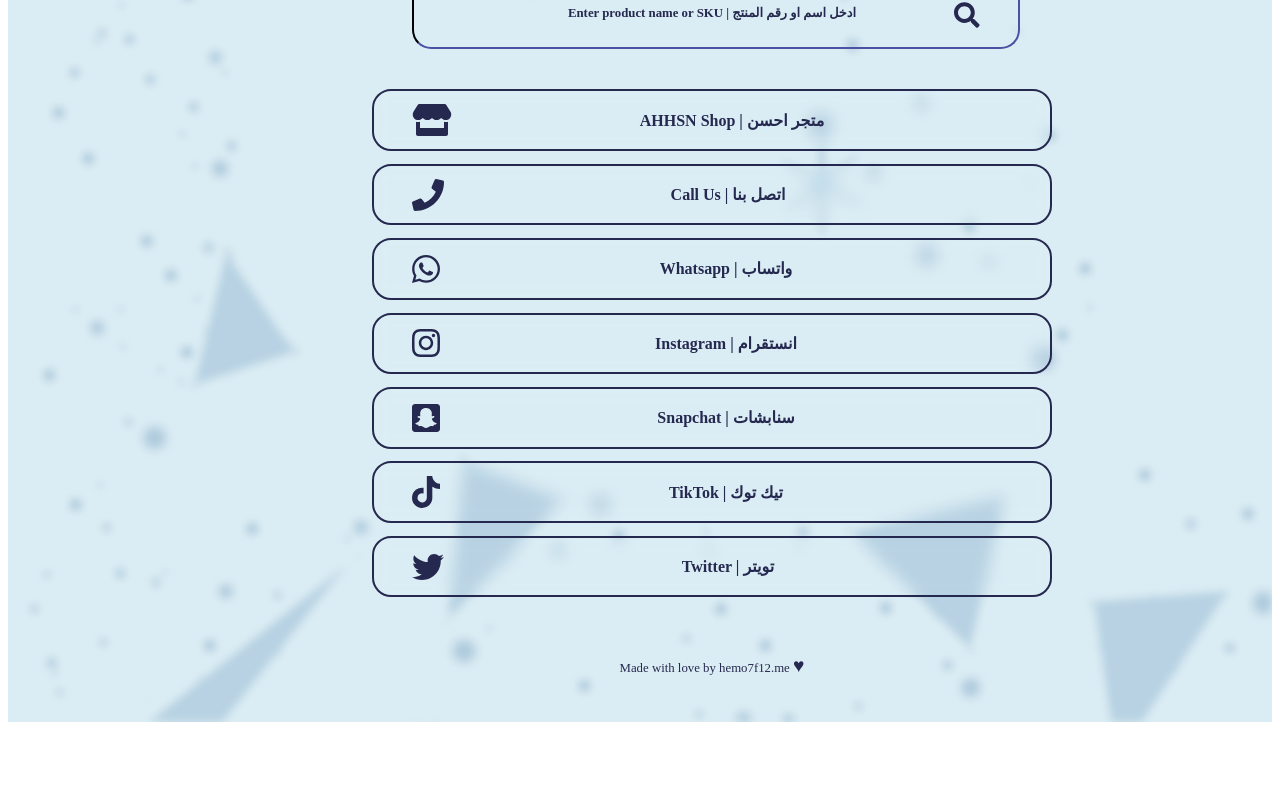
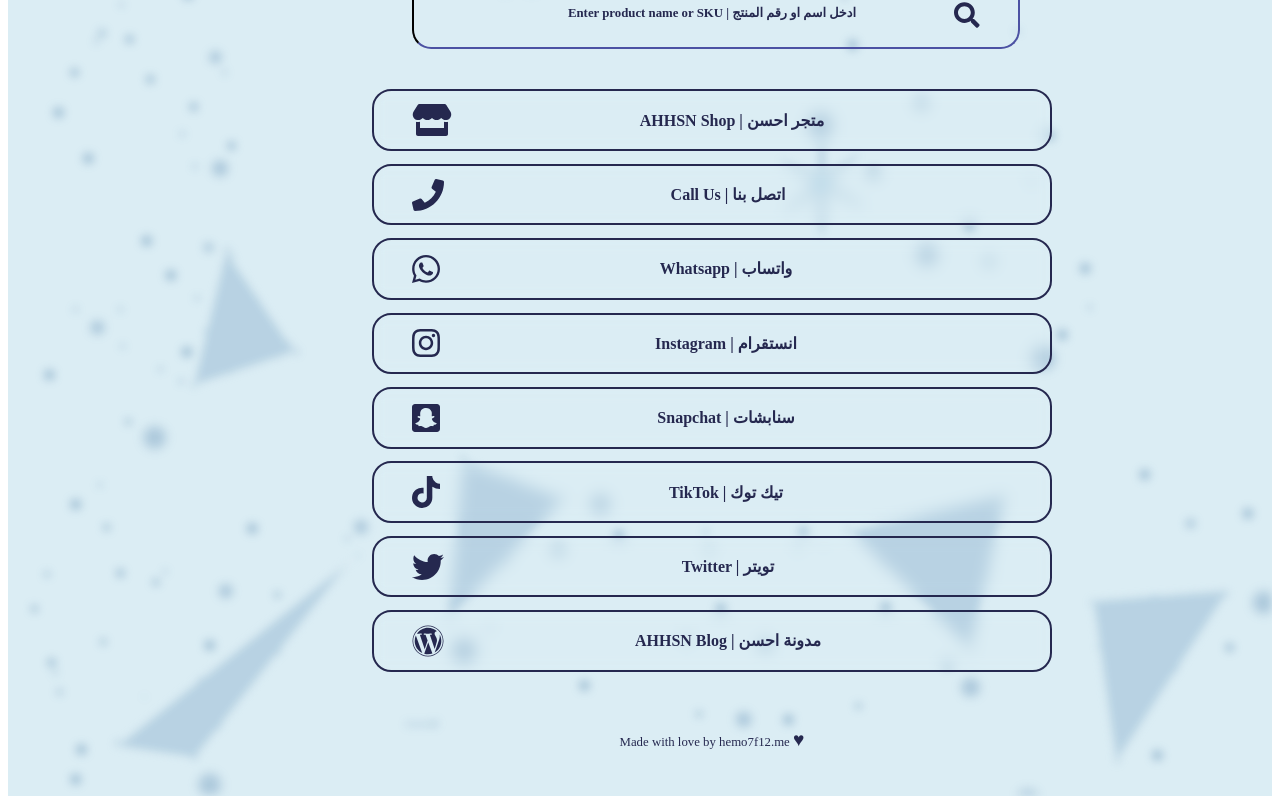
Before and after one commit to Ibrahim-Albrahim/ahhsn-bio, a React (Create React App) app: page / in a window 1280 px wide. Shown: the part 408-1212 px from the top of the page. Before the commit the page ends 1138 px from the top, so only its background shows below. Built offline with nearby package versions, Linux system fonts and the light colour scheme; the HTML template or start-up script is replaced by a standard one.

Commit message:
add blog link

```diff
--- a/src/components/MyLink.js
+++ b/src/components/MyLink.js
@@ -1,7 +1,7 @@
 import React from 'react';
 import '../assets/scss/MyLink.scss';
 import { FontAwesomeIcon } from '@fortawesome/react-fontawesome'
-import { faInstagram, faSnapchatSquare, faTiktok, faTwitter, faWhatsapp } from '@fortawesome/free-brands-svg-icons'
+import { faInstagram, faSnapchatSquare, faTiktok, faTwitter, faWhatsapp, faWordpress } from '@fortawesome/free-brands-svg-icons'
 import { faStore, faPhone } from '@fortawesome/free-solid-svg-icons'
 
 function MyLink() {
@@ -13,6 +13,7 @@
         { text: 'Snapchat | سنابشات',       icon: faSnapchatSquare, href: 'https://www.snapchat.com/add/ahhsnshop' },
         { text: 'TikTok | تيك توك',         icon: faTiktok,         href: 'https://www.tiktok.com/@ahhsnshop' },
         { text: 'Twitter | تويتر',          icon: faTwitter,        href: 'https://twitter.com/ahhsnshop' },
+        { text: 'AHHSN Blog | مدونة احسن',  icon: faWordpress,      href: 'https://ahhsn.com/' },
     ]
     return (
         links.map(link =>
```
